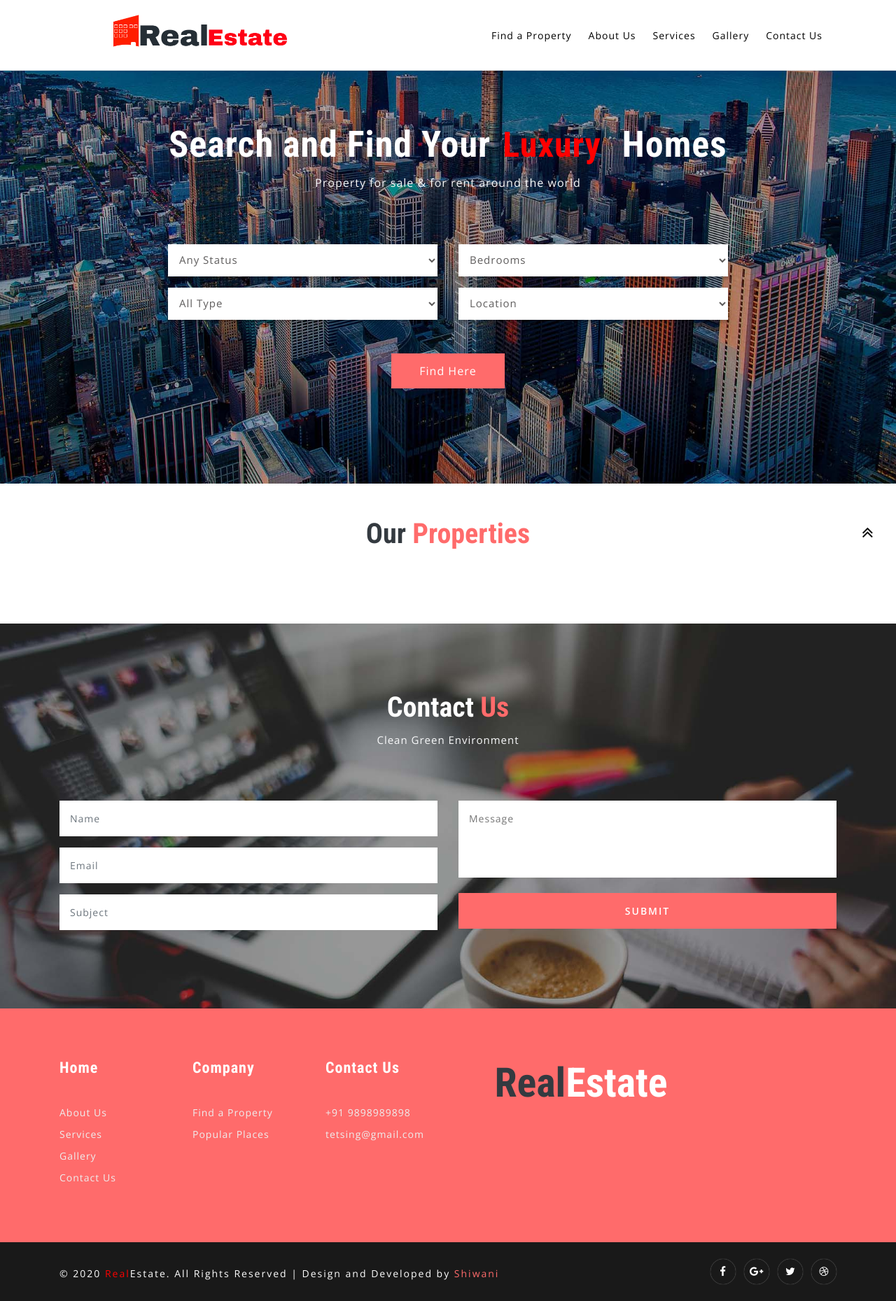
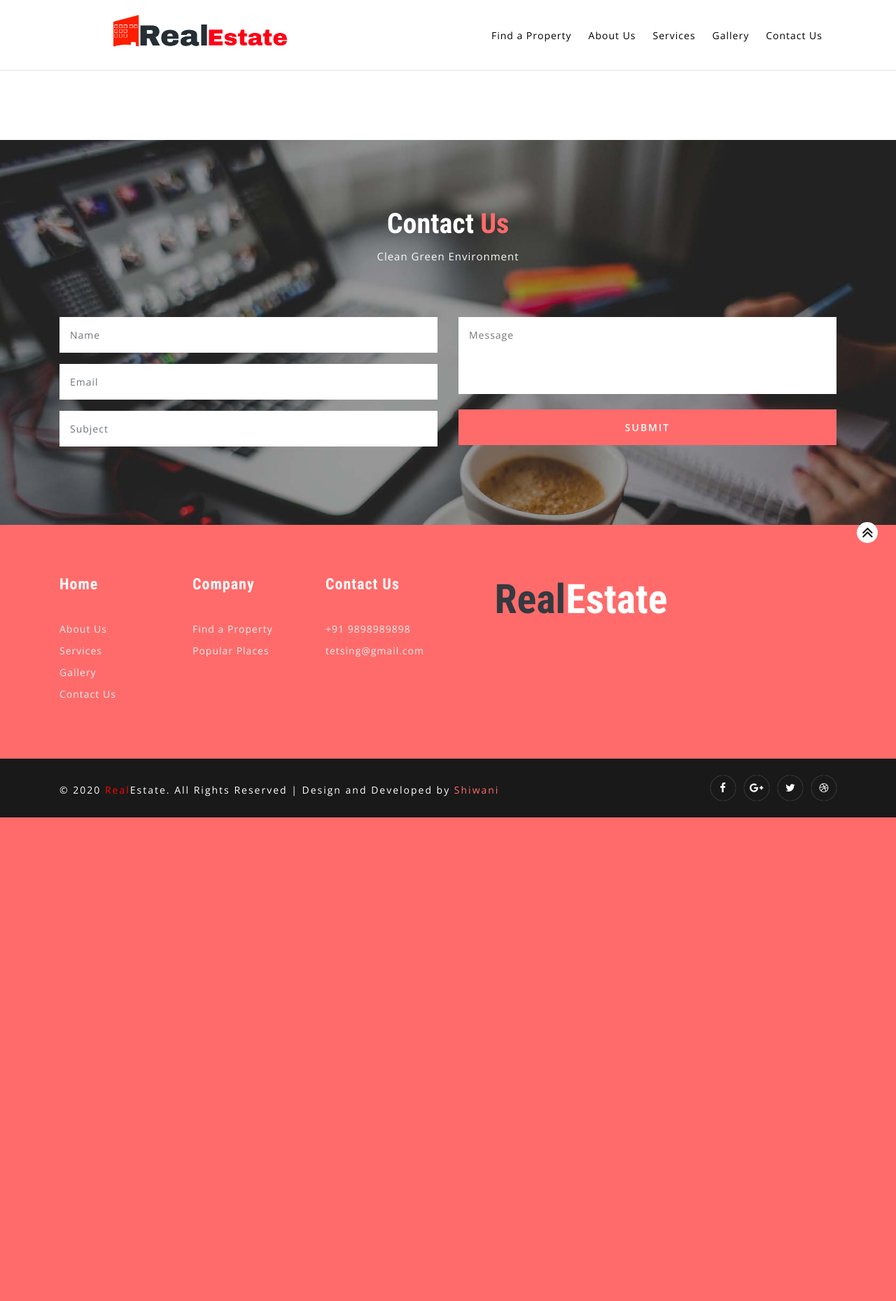
Before and after one commit to aadityagoel/real_estate, a PHP site: page /property.php in a window 1280 px wide. Shown: the whole page at 70% size. After the commit the page ends 1168 px from the top, so only its background shows below. Run offline with PHP 8.4, Linux system fonts and the light colour scheme; data that the repository does not hold is empty.

Commit message:
Update property.php

```diff
--- a/property.php
+++ b/property.php
@@ -1,110 +1,4 @@
 <?php require "header.php"; ?>
-
-  <!-- banner -->
-<div class="main-w3pvt mian-content-wthree text-center" id="home">
-    <div class="container">
-        <div class="style-banner mx-auto">
-            <h3 class="text-wh font-weight-bold">Search and Find Your<span>Luxury</span> Homes</h3>
-            <p class="mt-2 text-li" id="find">Property for sale & for rent around the world</p>
-
-            <div class="home-form-w3ls mt-5 pt-lg-4">
-                <form action="property.php" method="post" enctype="multipart/form-data">
-                    <div class="row">
-                        <div class="col-lg-6">
-                            <div class="form-group">
-                                <select required="" name="status" class="form-control">
-                                    <option value="">Any Status</option>
-                                    <?php
-                                        $cn=$conn;
-                                        $s="select * from status";
-                                        $result=mysqli_query($cn,$s);
-                                        $r=mysqli_num_rows($result);
-                                        //echo $r;
-                                        while($data=mysqli_fetch_array($result))
-                                        {
-                                    ?>
-
-                                    <option value="<?php echo $data[1]; ?>"><?php echo $data[1]; ?></option>
-                                    <?php
-                                        }
-
-                                    ?>
-                                </select>
-                            </div>
-                            <div class="form-group">
-                                <select required="" name="typ" class="form-control">
-                                    <option value="">All Type</option>
-                                    <?php
-                                        $cn=$conn;
-                                        $s="select * from type";
-                                        $result=mysqli_query($cn,$s);
-                                        $r=mysqli_num_rows($result);
-                                        //echo $r;
-                                        while($data=mysqli_fetch_array($result))
-                                        {
-                                    ?>
-
-                                    <option value="<?php echo $data[1]; ?>"><?php echo $data[1]; ?></option>
-                                    <?php
-                                        }
-
-                                    ?>
-                                </select>
-                            </div>
-                        </div>
-                        <div class="col-lg-6">
-                            <div class="form-group">
-                                <select required="" name="bhk" class="form-control">
-                                    <option value="">Bedrooms</option>
-                                    <?php
-                                        $cn=$conn;
-                                        $s="select * from bhk";
-                                        $result=mysqli_query($cn,$s);
-                                        $r=mysqli_num_rows($result);
-                                        //echo $r;
-                                        while($data=mysqli_fetch_array($result))
-                                        {
-                                    ?>
-
-                                    <option value="<?php echo $data[1]; ?>"><?php echo $data[1]; ?></option>
-                                    <?php
-                                        }
-
-                                    ?>
-                                </select>
-                            </div>
-                            <div class="form-group">
-                                <select required="" name="city" class="form-control">
-                                    <option value="">Location</option>
-                                    <?php
-                                        $cn=$conn;
-                                        $s="select * from city";
-                                        $result=mysqli_query($cn,$s);
-                                        $r=mysqli_num_rows($result);
-                                        //echo $r;
-                                        while($data=mysqli_fetch_array($result))
-                                        {
-                                    ?>
-
-                                    <option value="<?php echo $data[1]; ?>"><?php echo $data[1]; ?></option>
-                                    <?php
-                                        }
-
-                                    ?>
-                                </select>
-                            </div>
-                        </div>
-                    </div>
-                    <button type="submit" name="sub" class="btn btn_apt">Find Here</button>
-                </form>
-            </div>
-
-        </div>
-    </div>
-</div>
-<!-- //banner -->
-
-
 
 <!-- gallery -->
 <div class="gallery pb-5" id="gallery">
```
